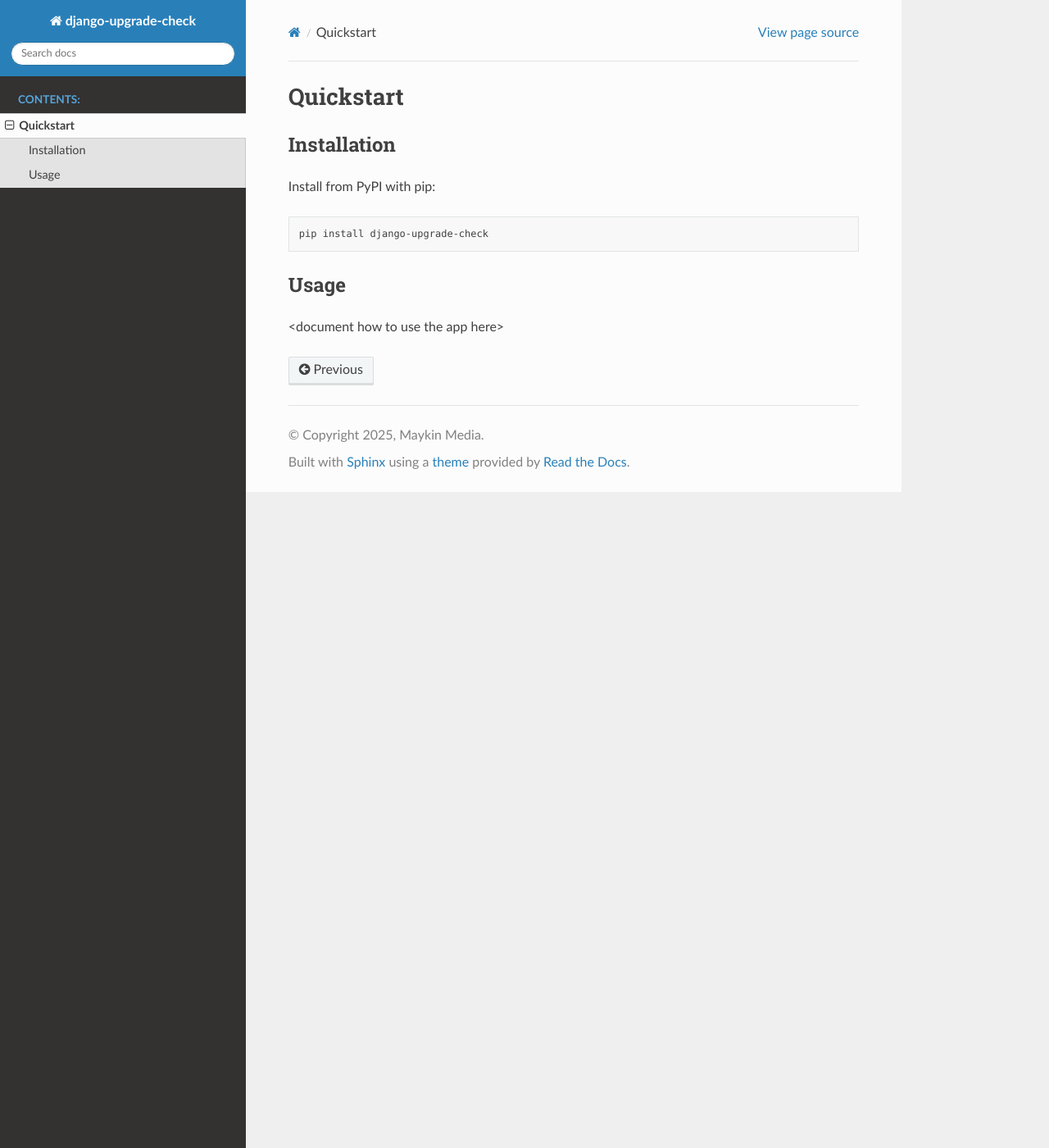
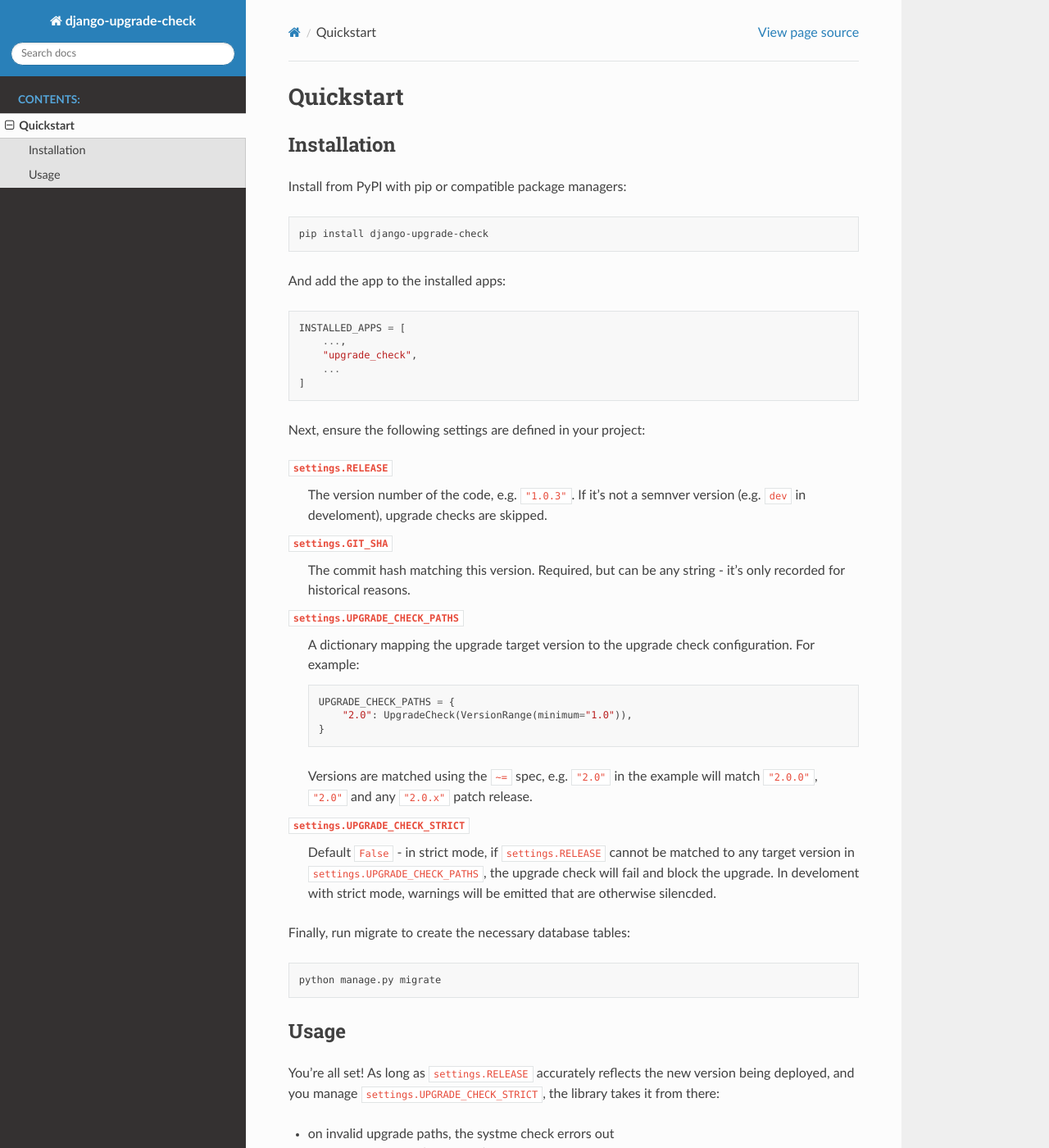
Before and after one commit to maykinmedia/django-upgrade-check, a Sphinx documentation site: the page built from docs/quickstart.rst, in a window 1280 px wide and 1400 px high. Shown: the whole window at 82% size. Built offline with Sphinx 7.4.7 and the Read the Docs theme 3.1.0, drawn with Linux system fonts in a browser that asks for light colours; some of the changed text lies outside the part shown.

Commit message:
:pencil: Write docs

```diff
--- a/docs/quickstart.rst
+++ b/docs/quickstart.rst
@@ -5,14 +5,65 @@
 Installation
 ============
 
-Install from PyPI with pip:
+Install from PyPI with pip or compatible package managers:
 
 .. code-block:: bash
 
     pip install django-upgrade-check
 
+And add the app to the installed apps:
+
+.. code-block:: python
+
+    INSTALLED_APPS = [
+        ...,
+        "upgrade_check",
+        ...
+    ]
+
+
+Next, ensure the following settings are defined in your project:
+
+``settings.RELEASE``
+    The version number of the code, e.g. ``"1.0.3"``. If it's not a semnver version
+    (e.g. ``dev`` in develoment), upgrade checks are skipped.
+
+``settings.GIT_SHA``
+    The commit hash matching this version. Required, but can be any string - it's only
+    recorded for historical reasons.
+
+``settings.UPGRADE_CHECK_PATHS``
+    A dictionary mapping the upgrade target version to the upgrade check configuration.
+    For example:
+
+    .. code-block:: python
+
+        UPGRADE_CHECK_PATHS = {
+            "2.0": UpgradeCheck(VersionRange(minimum="1.0")),
+        }
+
+    Versions are matched using the ``~=`` spec, e.g. ``"2.0"`` in the example will match
+    ``"2.0.0"``, ``"2.0"`` and any ``"2.0.x"`` patch release.
+
+``settings.UPGRADE_CHECK_STRICT``
+    Default ``False`` - in strict mode, if ``settings.RELEASE`` cannot be matched to any
+    target version in ``settings.UPGRADE_CHECK_PATHS``, the upgrade check will fail and
+    block the upgrade. In develoment with strict mode, warnings will be emitted that are
+    otherwise silencded.
+
+Finally, run migrate to create the necessary database tables:
+
+.. code-block:: bash
+
+    python manage.py migrate
 
 Usage
 =====
 
-<document how to use the app here>
+You're all set! As long as ``settings.RELEASE`` accurately reflects the new version
+being deployed, and you manage ``settings.UPGRADE_CHECK_STRICT``, the library takes it
+from there:
+
+* on invalid upgrade paths, the systme check errors out
+* because migrations (by default) run system checks before migrating, this prevents
+  your database from being modified
```
Also changed, not shown: README.rst (+11 -24 lines), docs/index.rst (+30 -3 lines).
